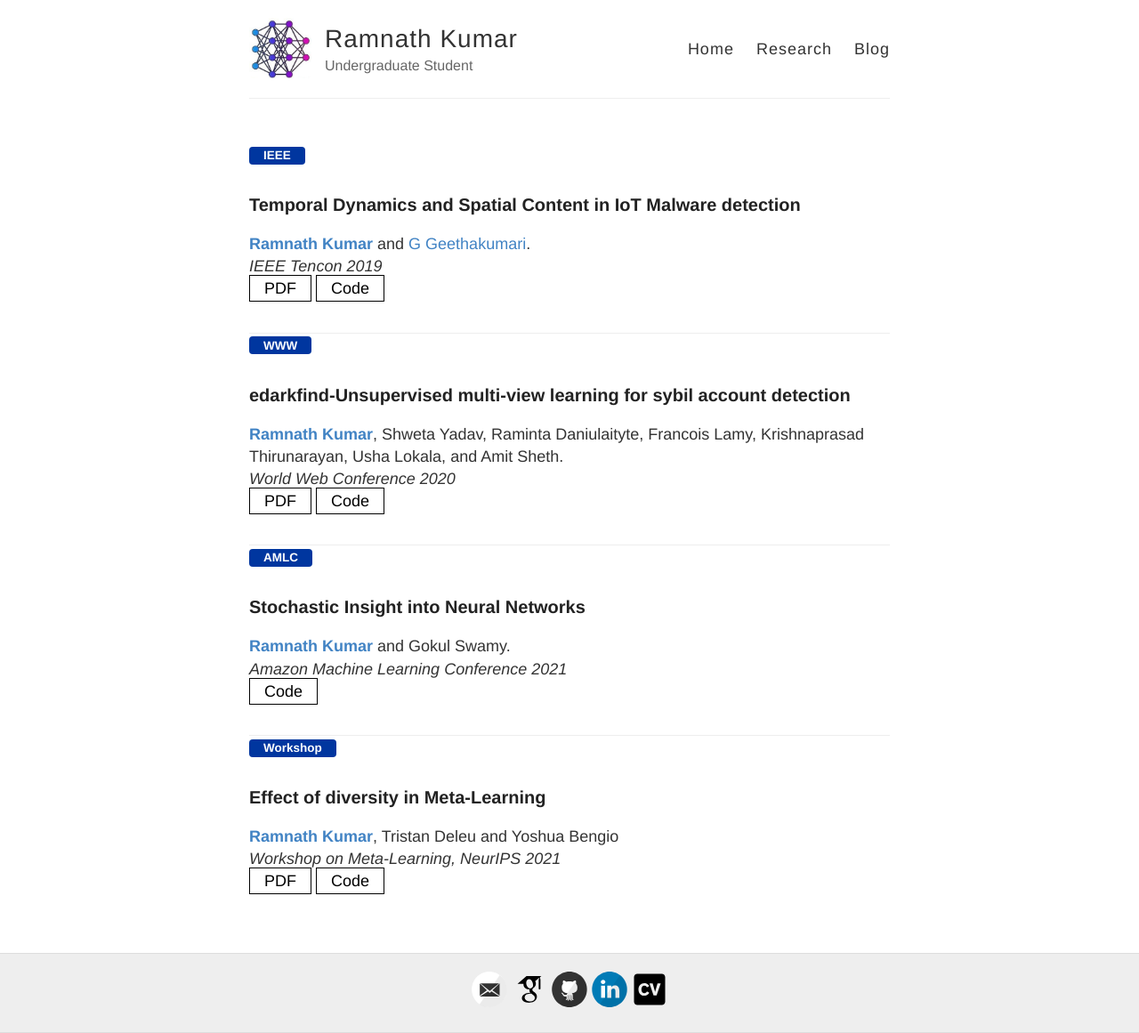
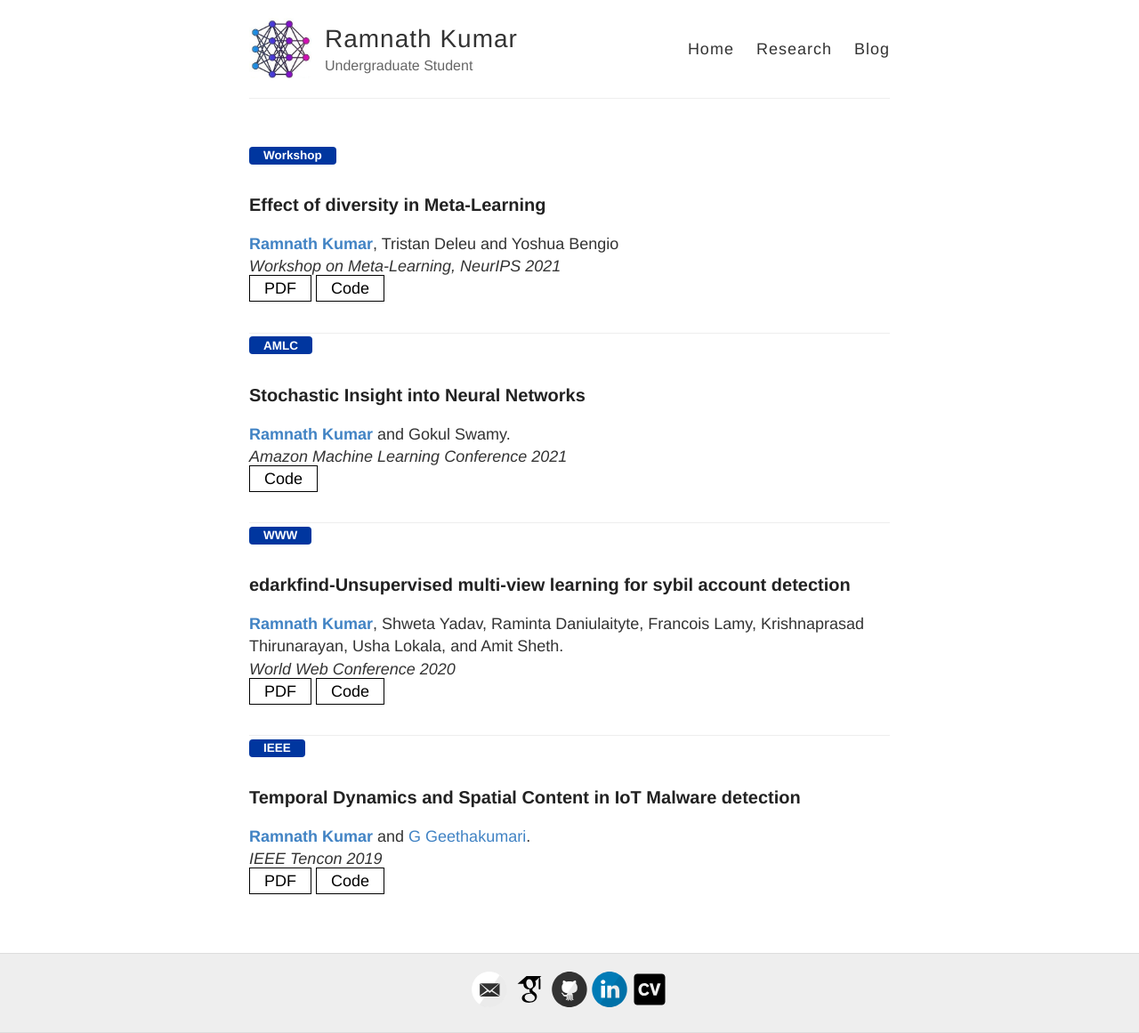
Before and after one commit to RamnathKumar181/ramnathkumar181.github.io, a Jekyll site: the page built from research.html, in a window 1280 px wide. Shown: the whole page at 89% size. Built offline with Jekyll 4.4.1, drawn with Linux system fonts in a browser that asks for light colours.

Commit message:
Updated structure

```diff
--- a/research.html
+++ b/research.html
@@ -4,7 +4,7 @@ permalink: /research/
 ---
 
 <div class="posts">
-  {% for paper in site.research %}
+  {% for paper in site.research reversed %}
     <article class="post">
       <div class="col-sm2 abbr">
           {{ paper.badges }}
```
